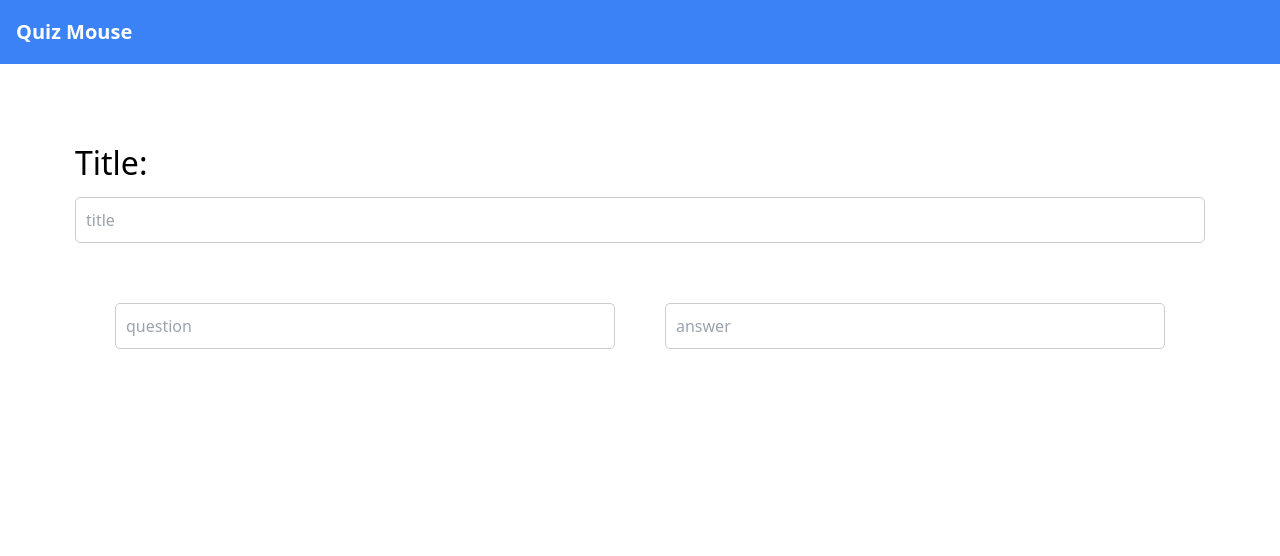
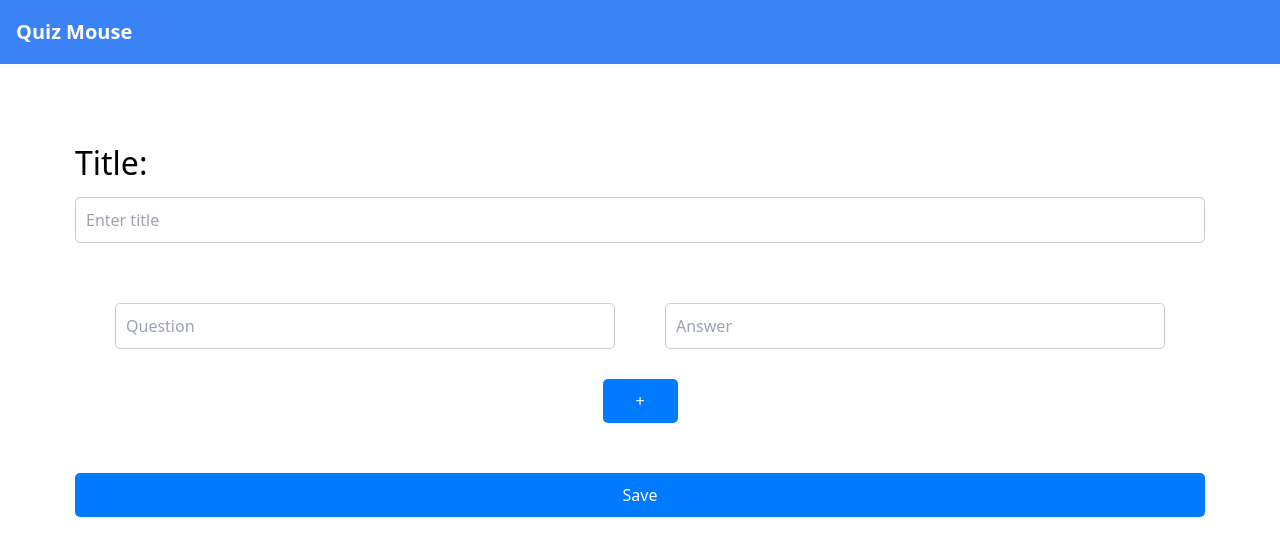
Before and after one commit to AgustinSV/new-quiz-mouse, a React (Create React App) app: page /create in a window 1280 px wide. Shown: the top 556 px of the page. Built offline with nearby package versions, Linux system fonts and the light colour scheme.

Commit message:
create page not working when hitting save

```diff
--- a/api/login.js
+++ b/api/login.js
@@ -7,9 +7,7 @@ export default async function handler(req, res) {
       await connectToDatabase();
       const { username, password } = req.body;
 
-      const user = await Credential.findOne({ username, password }).select(
-        'username flashcardSets'
-      );
+      const user = await Credential.findOne({ username, password });
 
       if (user) {
         res.status(200).json({ message: 'User found', user });
--- a/api/signup.js
+++ b/api/signup.js
@@ -17,7 +17,9 @@ export default async function handler(req, res) {
         const newCredential = new Credential({ username, password });
         await newCredential.save();
 
-        res.status(201).json({ message: 'User created successfully' });
+        const user = await Credential.findOne({ username, password });
+
+        res.status(201).json({ message: 'User created successfully', user });
       }
     } catch (error) {
       res.status(500).json({ error: 'Error saving user' });
--- a/src/App.js
+++ b/src/App.js
@@ -1,3 +1,4 @@
+import React, { useState } from 'react';
 import { BrowserRouter as Router, Routes, Route } from 'react-router-dom';
 import LandingPageHeader from './pages/landing-page/header/LandingPageHeader.jsx';
 import LandingPageBody from './pages/landing-page/body/LandingPageBody.jsx';
@@ -12,9 +13,13 @@ import SignUpPageBody from './pages/sign-up-page/body/SignUpPageBody.jsx';
 import MainPageHeader from './pages/main-page/header/MainPageHeader.jsx';
 import MainPageBody from './pages/main-page/body/MainPageBody.jsx';
 
+export const userContext = React.createContext();
+
 function App() {
+  const [user, setUser] = useState({});
   return (
-    <Router>
+    <userContext.Provider value={[user, setUser]}>
+      <Router future={{ v7_startTransition: true, v7_relativeSplatPath: true }}>
         <div className="white min-h-screen">
           <Routes>
             <Route
@@ -79,6 +84,7 @@ function App() {
           </Routes>
         </div>
       </Router>
+    </userContext.Provider>
   );
 }
 
--- a/src/header-components/Logo.jsx
+++ b/src/header-components/Logo.jsx
@@ -1,4 +1,4 @@
-import { Link } from "react-router-dom";
+import { Link } from 'react-router-dom';
 
 function Logo() {
   return (
--- a/src/pages/create-page/body/CreatePageBody.css
+++ b/src/pages/create-page/body/CreatePageBody.css
@@ -2,6 +2,10 @@
   padding: 75px;
 }
 
+form {
+  display: flex;
+  flex-direction: column;
+}
 .title-label {
   font-size: xx-large;
   font-weight: 500;
@@ -12,8 +16,15 @@
   display: flex;
   justify-content: space-around;
   gap: 50px;
+  padding-bottom: 20px;
 }
 
 input {
   margin: 20px;
 }
+
+.add-card {
+  width: 75px;
+  align-self: center;
+  margin-bottom: 50px;
+}
--- a/src/pages/create-page/body/CreatePageBody.jsx
+++ b/src/pages/create-page/body/CreatePageBody.jsx
@@ -1,16 +1,91 @@
+import { useContext, useState } from 'react';
+import { userContext } from '../../../App';
 import './CreatePageBody.css';
+
 function CreatePageBody() {
+  const [{ user }] = useContext(userContext);
+  const [title, setTitle] = useState('');
+  const [cards, setCards] = useState([{ question: '', answer: '' }]);
+
+  const handleTitleChange = (e) => setTitle(e.target.value);
+
+  const handleCardChange = (index, field, value) => {
+    const updatedCards = [...cards];
+    updatedCards[index][field] = value;
+    setCards(updatedCards);
+  };
+
+  const addCard = () => {
+    setCards([...cards, { question: '', answer: '' }]);
+  };
+
+  const handleSubmit = async (e) => {
+    e.preventDefault();
+    console.log(title, cards, user.username, user.password);
+    try {
+      const response = await fetch('/api/create', {
+        method: 'POST',
+        headers: { 'Content-Type': 'application/json' },
+        body: JSON.stringify({
+          title,
+          cards,
+          username: user.username,
+          password: user.password,
+        }),
+      });
+
+      const data = await response.json();
+      if (response.ok) {
+        console.log(data.message);
+        setTitle('');
+        setCards([{ question: '', answer: '' }]);
+      } else {
+        console.error(data.error);
+      }
+    } catch (err) {
+      console.error('Failed to create flashcard set', err);
+    }
+  };
+
   return (
     <div className="container">
-      <form>
+      <form onSubmit={handleSubmit}>
         <label className="title-label" htmlFor="title">
           Title:
         </label>
-        <input type="text" id="title" placeholder="title" />
-        <div className="qa-pair">
-          <input type="text" placeholder="question" />
-          <input type="text" placeholder="answer" />
-        </div>
+        <input
+          type="text"
+          id="title"
+          placeholder="Enter title"
+          value={title}
+          onChange={handleTitleChange}
+        />
+
+        {cards.map((card, index) => (
+          <div className="qa-pair" key={index}>
+            <input
+              type="text"
+              placeholder="Question"
+              value={card.question}
+              onChange={(e) =>
+                handleCardChange(index, 'question', e.target.value)
+              }
+            />
+            <input
+              type="text"
+              placeholder="Answer"
+              value={card.answer}
+              onChange={(e) =>
+                handleCardChange(index, 'answer', e.target.value)
+              }
+            />
+          </div>
+        ))}
+
+        <button className="add-card" type="button" onClick={addCard}>
+          +
+        </button>
+        <button type="submit">Save</button>
       </form>
     </div>
   );
--- a/src/pages/log-in-page/body/LogInPageBody.jsx
+++ b/src/pages/log-in-page/body/LogInPageBody.jsx
@@ -1,10 +1,13 @@
-import { useState } from 'react';
+import { useContext, useState } from 'react';
 import { useNavigate } from 'react-router-dom';
+import { userContext } from '../../../App';
 
 const LogIn = () => {
   const [username, setUsername] = useState('');
   const [password, setPassword] = useState('');
   const navigate = useNavigate();
+  // eslint-disable-next-line
+  const [_, setUser] = useContext(userContext);
 
   const handleSubmit = async (e) => {
     e.preventDefault();
@@ -17,11 +20,12 @@ const LogIn = () => {
         body: JSON.stringify({ username, password }),
       });
       if (response.ok) {
-        const user = await response.json();
-        console.log(user.message);
+        const userData = await response.json();
+        console.log(userData.message);
         setUsername('');
         setPassword('');
-        navigate('/main', { state: { user } });
+        setUser(userData);
+        navigate('/main');
       } else {
         const errData = await response.json();
         console.error(errData.error);
--- a/src/pages/main-page/body/MainPageBody.jsx
+++ b/src/pages/main-page/body/MainPageBody.jsx
@@ -1,18 +1,20 @@
-import React from 'react';
-import { useLocation, Navigate } from 'react-router-dom';
+import React, { useContext } from 'react';
+import { Navigate } from 'react-router-dom';
+import { userContext } from '../../../App';
 import './MainPageBody.css';
 
 const MainPageBody = () => {
-  try {
-    const location = useLocation();
-    const { user } = location.state;
-    console.log(user.user.username);
+  const [{ user }] = useContext(userContext);
+
+  if (!user) {
+    return <Navigate to="/" />;
+  }
 
   return (
     <div>
       <div className="flex justify-between">
         <div className="flex flex-col m-16">
-            <div className="greet-user">Hello {user.user.username}</div>
+          <div className="greet-user">Hello {user.username}</div>
           <div className="header text-xl justify-center">
             Your Flashcard Sets:
           </div>
@@ -34,9 +36,6 @@ const MainPageBody = () => {
       </div>
     </div>
   );
-  } catch {
-    return <Navigate to="/" />;
-  }
 };
 
 export default MainPageBody;
--- a/src/pages/sign-up-page/body/SignUpPageBody.jsx
+++ b/src/pages/sign-up-page/body/SignUpPageBody.jsx
@@ -1,16 +1,17 @@
-import React, { useState } from 'react';
+import React, { useContext, useState } from 'react';
 import './sign-up-page-body.css';
 import { useNavigate } from 'react-router-dom';
+import { userContext } from '../../../App';
 
 const SignUpPageBody = () => {
   const [username, setUsername] = useState('');
   const [password, setPassword] = useState('');
   const navigate = useNavigate();
+  const [user, setUser] = useContext(userContext);
 
   const handleSubmit = async (e) => {
     e.preventDefault();
     try {
-      // console.log(JSON.stringify({ username }));
       const response = await fetch('/api/signup', {
         method: 'POST',
         headers: {
@@ -20,12 +21,12 @@ const SignUpPageBody = () => {
       });
 
       if (response.ok) {
-        const data = await response.json();
-        console.log(data.message);
+        const userData = await response.json();
+        console.log(user.message);
         setUsername('');
         setPassword('');
-
-        navigate('/main', { state: { username } });
+        setUser(userData);
+        navigate('/main');
       } else {
         const errorData = await response.json();
         console.error(errorData.error);
```
Also changed, not shown: api/create.js (+21 -3 lines). Lines whose indentation alone changed are shown as unchanged.
